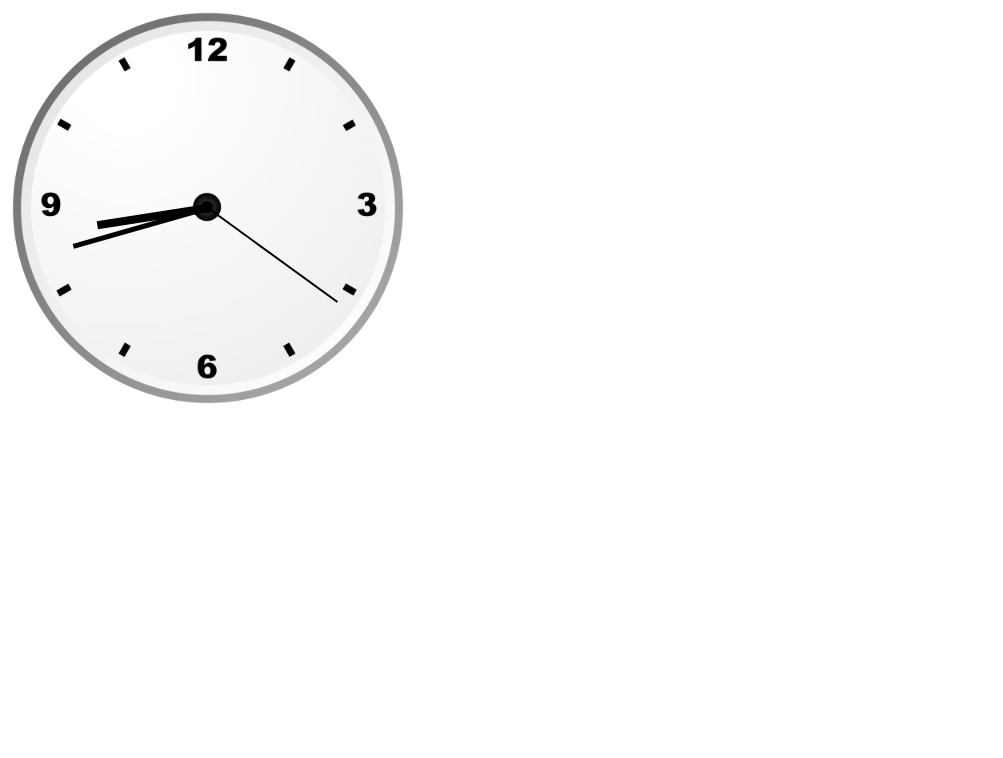
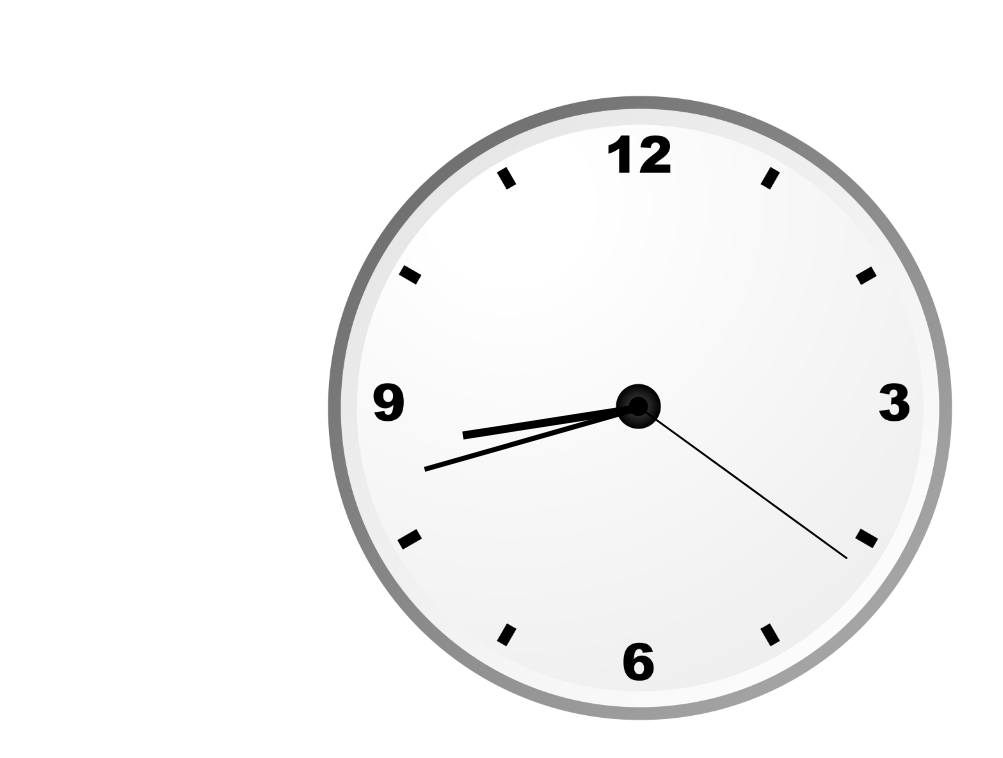
Before and after one commit to rohitbutbliss/clock-app, a plain HTML site: page index.html in a window 1280 px wide. Shown: the whole page, without its empty margins (0-1003 px from the left). Drawn offline with Linux system fonts and the light colour scheme.

Commit message:
centered the clock

```diff
--- a/style.css
+++ b/style.css
@@ -1,8 +1,15 @@
+body {
+  height: 100vh;
+  display: grid;
+  place-items: center;
+}
 #clock {
   background-image: url("./pngwing.com.png");
   background-size: calc(100%) calc(100%);
-  width: 400px;
-  height: 400px;
+  /* width: 400px; */
+  height: 80%;
+  aspect-ratio: 1/1;
+  margin: auto;
   position: relative;
 }
 .hand {
```
